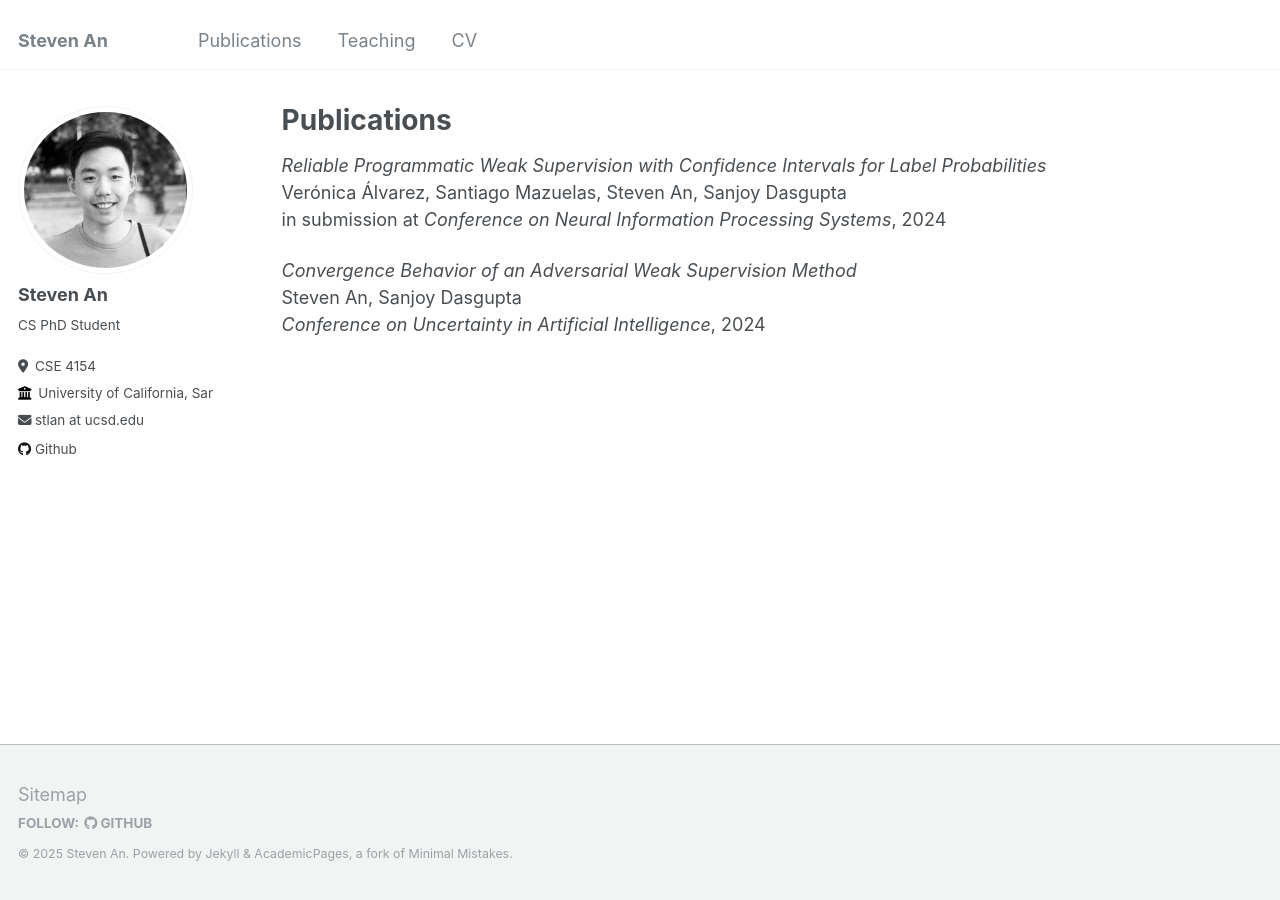
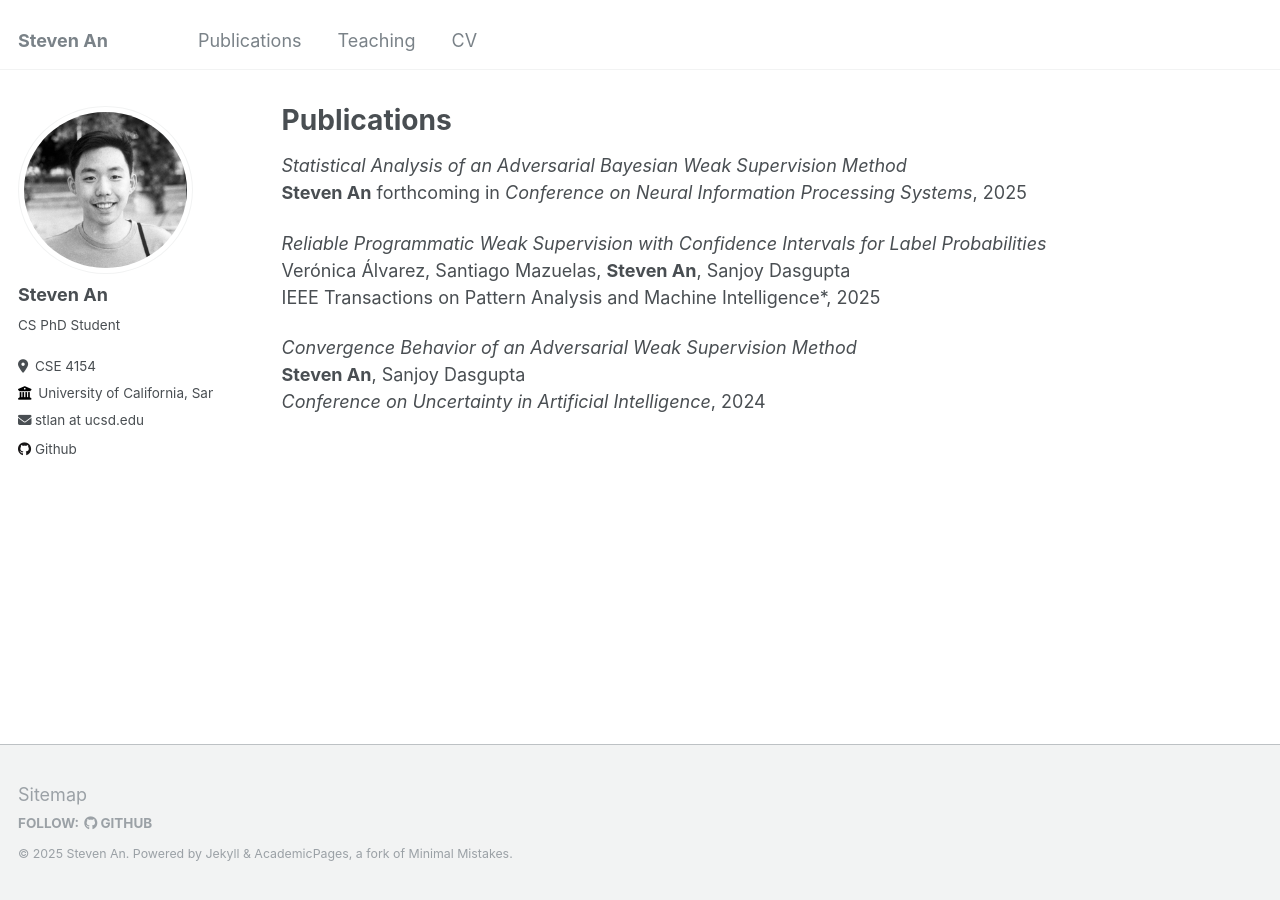
Before and after one commit to stevenan5/stevenan5.github.io, a Jekyll site: the page built from _pages/publications.md, in a window 1280 px wide. Built offline with Jekyll 4.4.1, drawn with Linux system fonts in a browser that asks for light colours.

Commit message:
Update publications.md

```diff
--- a/_pages/publications.md
+++ b/_pages/publications.md
@@ -11,10 +11,14 @@ author_profile: true
 
 {% include base_path %}
 
+*Statistical Analysis of an Adversarial Bayesian Weak Supervision Method* <br>
+**Steven An**
+forthcoming in *Conference on Neural Information Processing Systems*, 2025
+
 *Reliable Programmatic Weak Supervision with Confidence Intervals for Label Probabilities* <br>
-Ver&oacute;nica &Aacute;lvarez, Santiago Mazuelas, Steven An, Sanjoy Dasgupta <br>
-in submission at *Conference on Neural Information Processing Systems*, 2024
+Ver&oacute;nica &Aacute;lvarez, Santiago Mazuelas, **Steven An**, Sanjoy Dasgupta <br>
+IEEE Transactions on Pattern Analysis and Machine Intelligence*, 2025
 
 *Convergence Behavior of an Adversarial Weak Supervision Method* <br>
-Steven An, Sanjoy Dasgupta <br>
+**Steven An**, Sanjoy Dasgupta <br>
 *Conference on Uncertainty in Artificial Intelligence*, 2024
```
